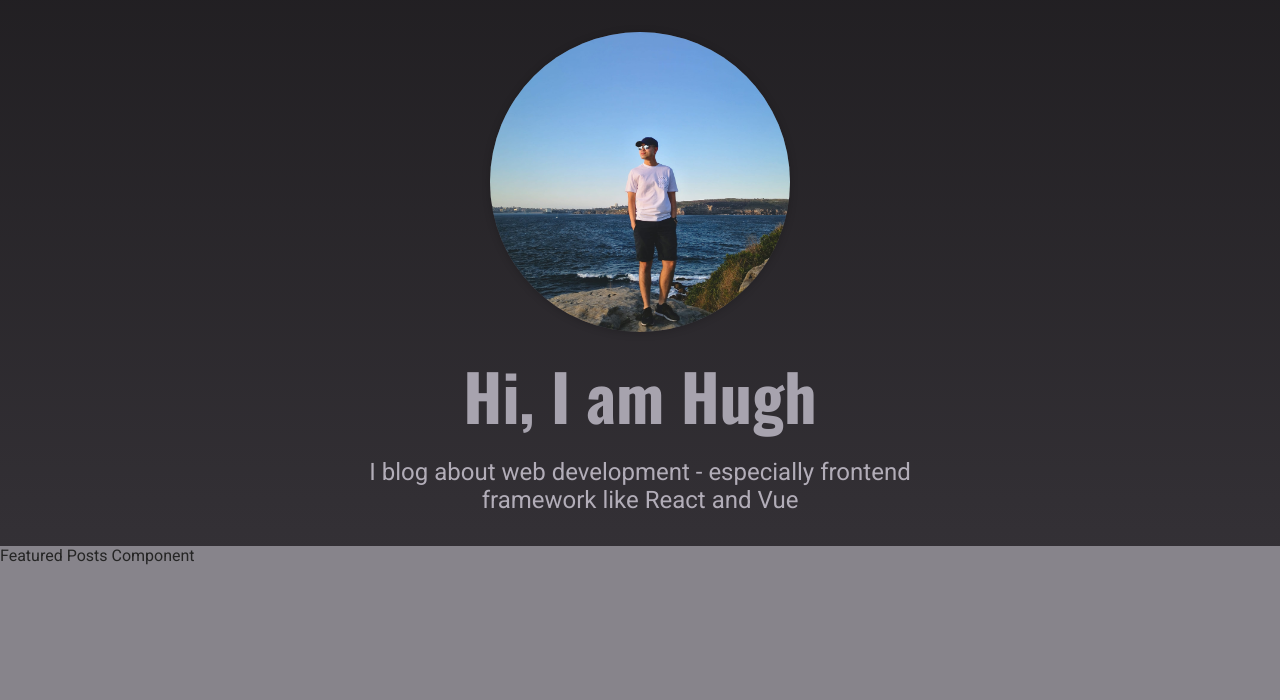
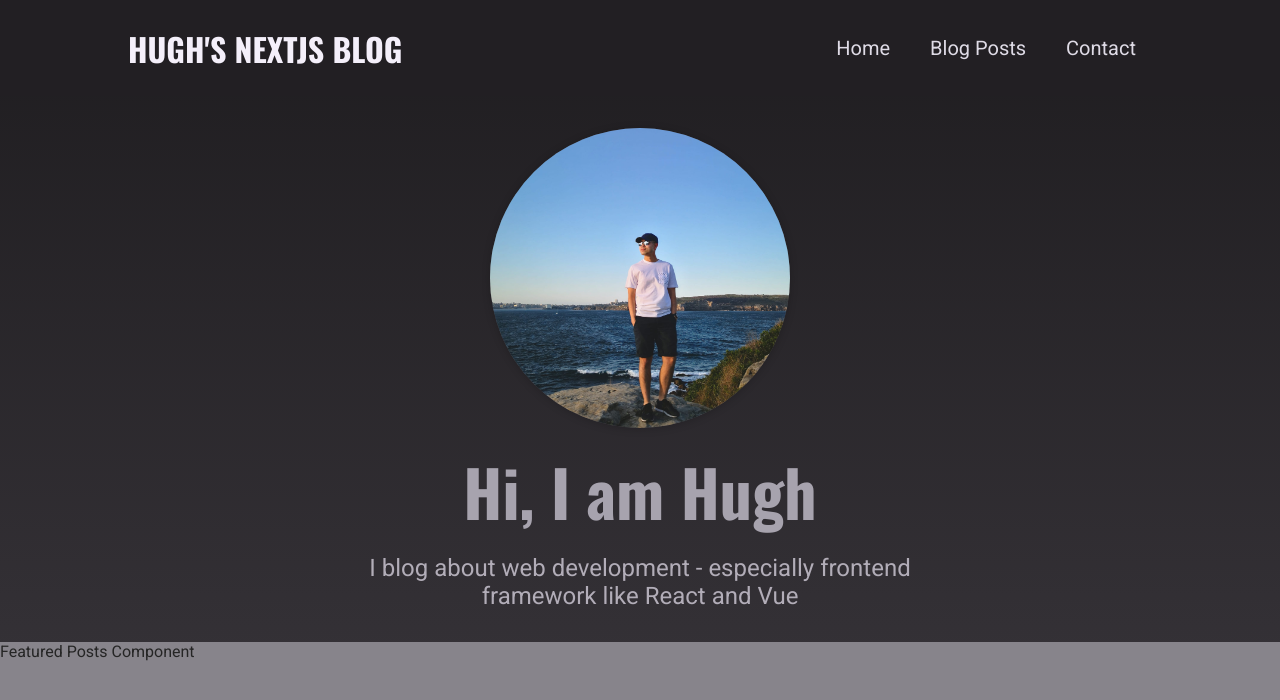
Before and after one commit to LiquidN2/nextjs-blog-2, a Next.js app: page / in a window 1280 px wide. Shown: the top 700 px of the page. Built offline with nearby package versions, Linux system fonts and the light colour scheme.

Commit message:
completed Layout, MainNav with Logo

```diff
--- /dev/null
+++ b/components/Layout/Layout.tsx
@@ -0,0 +1,20 @@
+import React from 'react';
+import Head from 'next/head';
+import MainNav from './MainNav';
+
+const Layout: React.FC = ({ children }) => {
+  return (
+    <>
+      <Head>
+        <link rel="icon" href="/favicon.ico" />
+        <title>Hugh Nguyen - Blog</title>
+        <meta name="viewport" content="width=device-width, initial-scale=1.0" />
+        <meta name="description" content="Hugh Nguyen's Blog" />
+      </Head>
+      <MainNav />
+      <main>{children}</main>
+    </>
+  );
+};
+
+export default Layout;
--- /dev/null
+++ b/components/Layout/Logo.module.scss
@@ -0,0 +1,11 @@
+.logo {
+  text-transform: uppercase;
+  font-size: var(--size-5);
+  font-weight: bold;
+  font-family: 'Oswald', sans-serif;
+  color: var(--color-grey-50);
+
+  @media (min-width: 768px) {
+    font-size: var(--size-8);
+  }
+}
--- /dev/null
+++ b/components/Layout/Logo.tsx
@@ -0,0 +1,9 @@
+import styles from './Logo.module.scss';
+
+import React from 'react';
+
+const Logo: React.FC = () => {
+  return <div className={styles.logo}>Hugh&apos;s NextJS Blog</div>;
+};
+
+export default Logo;
--- /dev/null
+++ b/components/Layout/MainNav.module.scss
@@ -0,0 +1,41 @@
+.header {
+  width: 100%;
+  height: 6rem;
+  background-color: var(--color-grey-900);
+  display: flex;
+  justify-content: space-between;
+  align-items: center;
+  padding: 0 10%;
+
+  ul {
+    list-style: none;
+    display: flex;
+    align-items: baseline;
+    margin: 0;
+    padding: 0;
+
+    @media (min-width: 768px) {
+      gap: 0.5rem;
+    }
+  }
+
+  li {
+    margin: 0 var(--size-4);
+  }
+
+  a {
+    color: var(--color-grey-100);
+    font-size: var(--size-4);
+    transition: all 0.2s;
+
+    @media (min-width: 768px) {
+      font-size: var(--size-5);
+    }
+
+    &:hover,
+    &:active,
+    .active {
+      color: var(--color-grey-200);
+    }
+  }
+}
--- /dev/null
+++ b/components/Layout/MainNav.tsx
@@ -0,0 +1,32 @@
+import styles from './MainNav.module.scss';
+
+import React from 'react';
+import Link from 'next/link';
+import Logo from './Logo';
+
+const MainNav: React.FC = () => {
+  return (
+    <header className={styles.header}>
+      <Link href="/">
+        <a>
+          <Logo />
+        </a>
+      </Link>
+      <nav>
+        <ul>
+          <li>
+            <Link href="/">Home</Link>
+          </li>
+          <li>
+            <Link href="/posts">Blog Posts</Link>
+          </li>
+          <li>
+            <Link href="/contact">Contact</Link>
+          </li>
+        </ul>
+      </nav>
+    </header>
+  );
+};
+
+export default MainNav;
--- a/pages/_app.tsx
+++ b/pages/_app.tsx
@@ -1,7 +1,13 @@
 import '../styles/globals.scss';
 import type { AppProps } from 'next/app';
 
+import Layout from '../components/Layout/Layout';
+
 function MyApp({ Component, pageProps }: AppProps) {
-  return <Component {...pageProps} />;
+  return (
+    <Layout>
+      <Component {...pageProps} />
+    </Layout>
+  );
 }
 export default MyApp;
```
